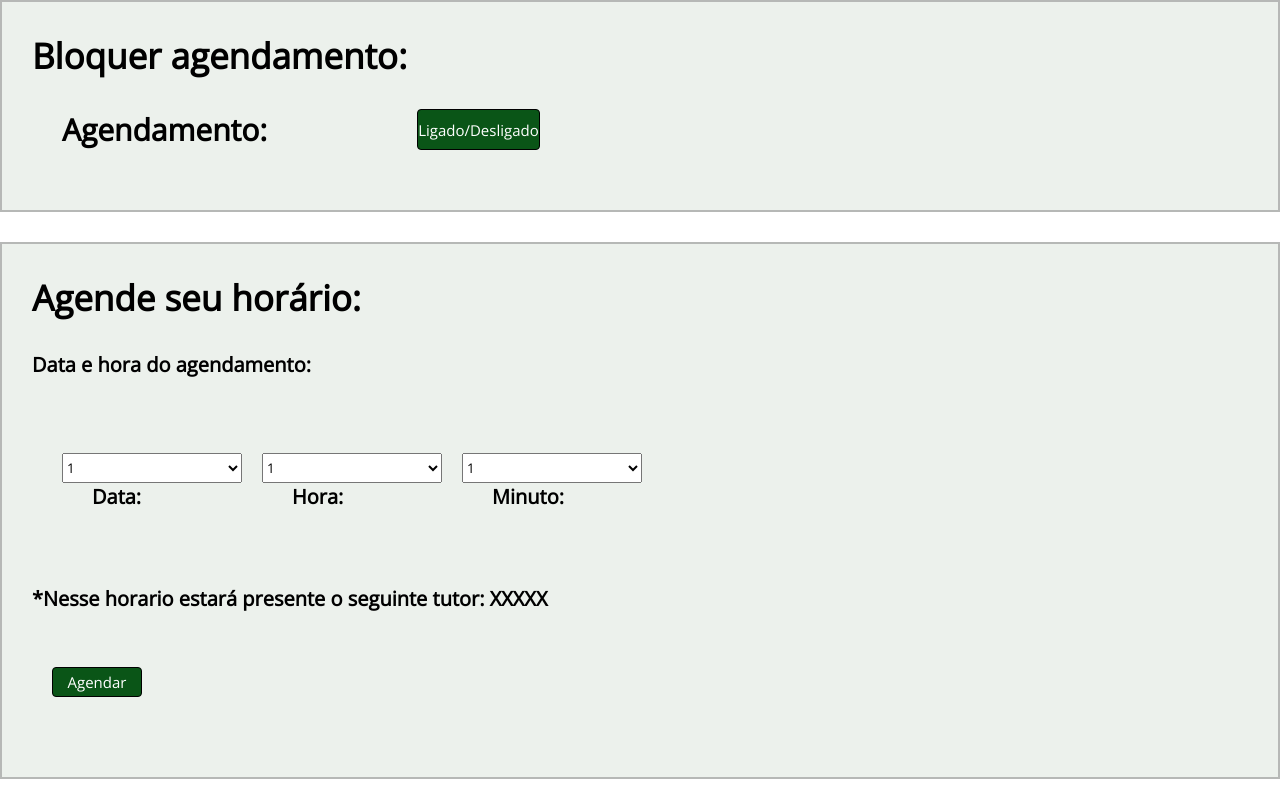
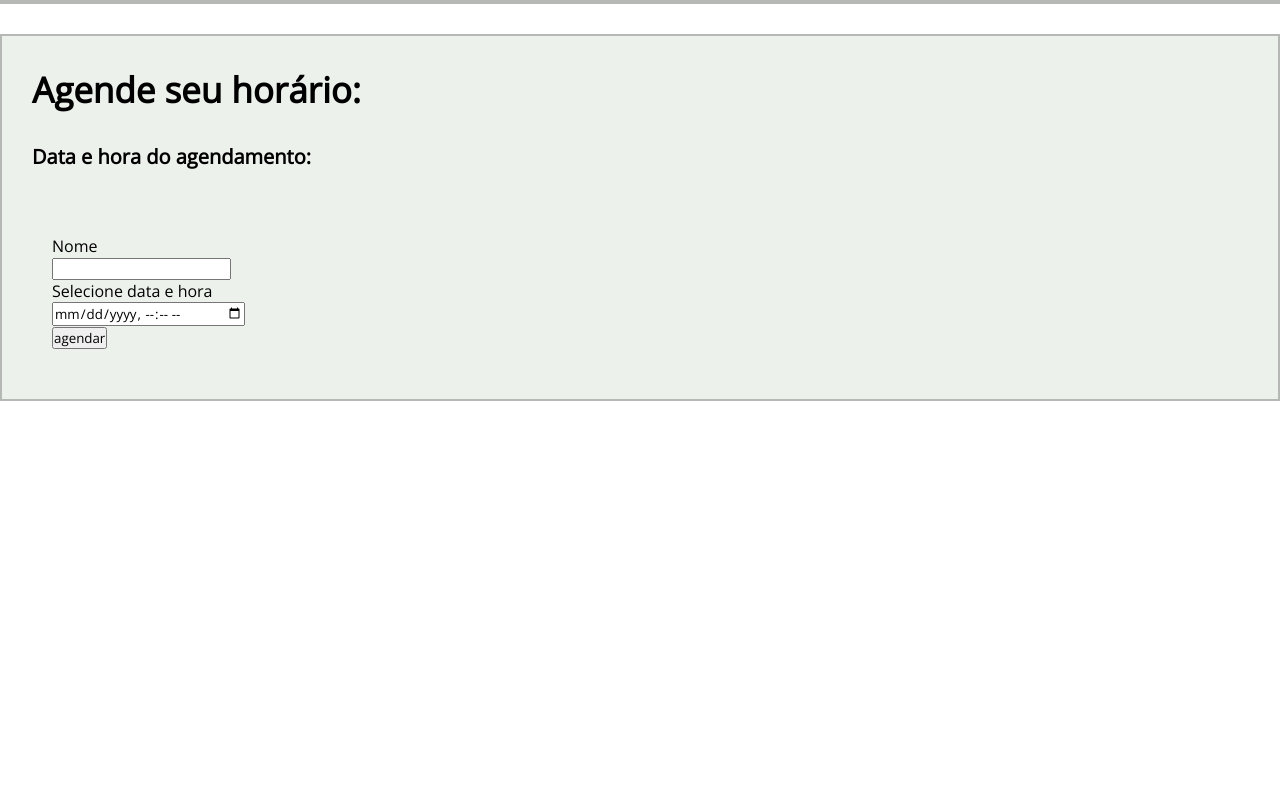
Before and after one commit to icaro2222/Projeto-Web-I, a PHP site: page /paginas/ADM/agendamento.php in a window 1280 px wide. Run offline with PHP 8.4, Linux system fonts and the light colour scheme.

Commit message:
add niveis

```diff
--- a/paginas/ADM/agendamento.php
+++ b/paginas/ADM/agendamento.php
@@ -1,5 +1,6 @@
 <!DOCTYPE html>
 <html>
+
 <head>
 	<meta charset="utf-8">
 	<meta name="viewport" content="width=device-width, initial-scale=1">
@@ -12,15 +13,18 @@
 <section>
 	<div class="container">
 		<div class="bloquear-agendamento">
-				<h1>Bloquer agendamento:</h1>
+			<!-- <h1>Bloquer agendamento:</h1>
 			<div class="texto1-bt">
 				<h2>Agendamento:</h2>
 				<input type="submit" name="on/off" value="Ligado/Desligado">
 
-				</div><!--texto1-->
+			</div> -->
+			<!--texto1-->
 
-			</div><!--bloquear-agendamento-->
-		</div><!--container-->
+		</div>
+		<!--bloquear-agendamento-->
+	</div>
+	<!--container-->
 </section>
 
 <section>
@@ -29,26 +33,21 @@
 			<div class="texto1">
 				<h1>Agende seu horário:</h1>
 				<p>Data e hora do agendamento:</p>
-				</div><!--texto1-->
+			</div>
+			<!--texto1-->
 			<div class="select">
-					<div class="select-data">
-						<select name="Data"><option>1</option>
-						<option>2</option></select>
-						<p>Data:</p></div><!--select-data-->
-					<div class="select-hora">
-						<select name="Hora"><option>1</option>
-						<option>2</option></select><p>Hora:</p></div><!--select-hora-->
-					<div class="select-min">
-						<select name="Hora"><option>1</option>
-						<option>2</option></select><p>Minuto:</p></div><!--select-min-->
-				</div><!--select-->
-				<p>*Nesse horario  estará presente o seguinte tutor: XXXXX</p>
-				<div class="botão-agendamento">
-					<input type="submit" name="Agendar" value="Agendar">
-					</div><!--botão-agendamento-->
-			</div><!--agendamento-->
-		</div><!--container-->
+				<form action="" method="get">
+					<!-- Details:<br><br> -->
+					Nome<br><input type="name" name="sname"><br>
+					Selecione data e hora<br><input type="datetime-local" name="datetime"><br>
+					<input type="submit" value="agendar">
+				</form>
+			</div>
+			<!--agendamento-->
+		</div>
+		<!--container-->
 </section>
 
 </body>
+
 </html>
```
Also changed, not shown: paginas/ADM/regulamento.php (+6 -9 lines), paginas/home/dashboard.php (+48 -1 lines). Lines whose indentation alone changed are shown as unchanged.
